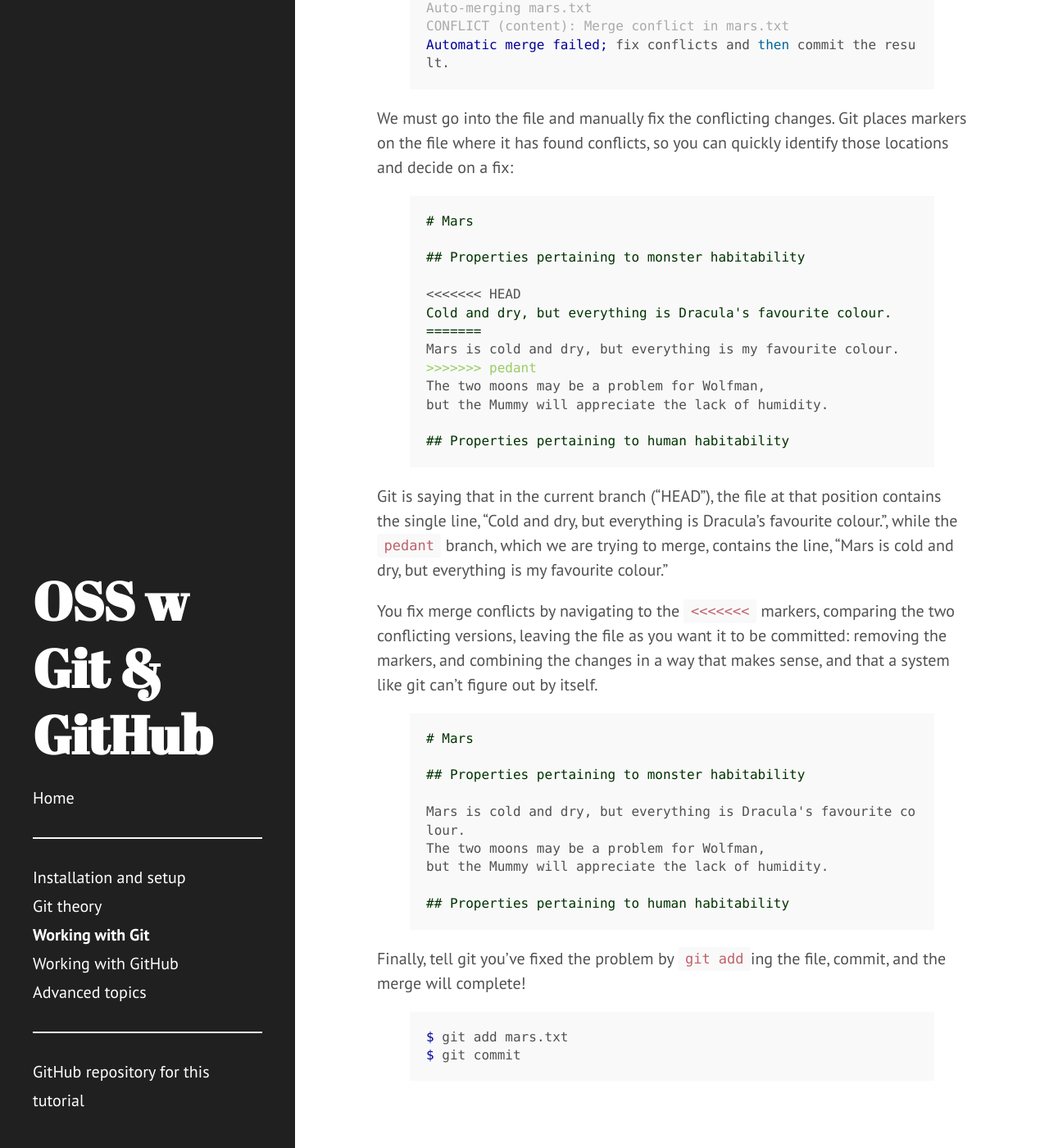
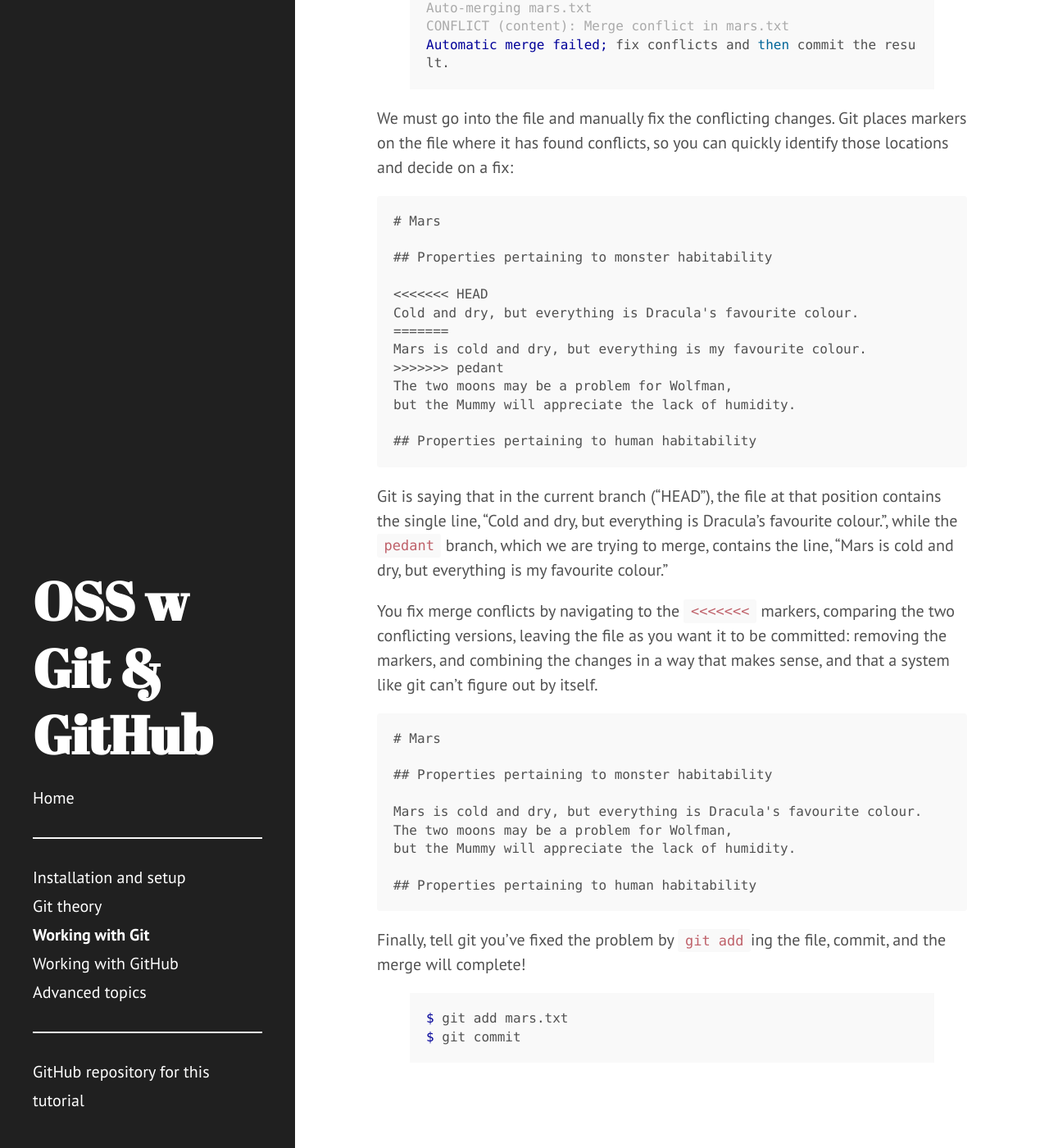
Before and after one commit to jni/git-tutorial, a Jekyll site: the page built from 2-working.md, in a window 1280 px wide and 1400 px high, scrolled down 12265 px. Shown: the whole window at 82% size. Built offline with Jekyll 4.4.1, drawn with Linux system fonts in a browser that asks for light colours; some of the changed text lies outside the part shown.

Commit message:
Fix markdown highlighting errors

```diff
--- a/2-working.md
+++ b/2-working.md
@@ -86,9 +86,9 @@ Mars.
 
 In your editor, type:
 
-{% highlight markdown %}
+~~~
 Cold and dry, but everything is my favourite colour.
-{% endhighlight %}
+~~~
 
 And save it to a file called `mars.txt` in the `planets` directory.
 
@@ -164,10 +164,10 @@ followed in the community:
 
 Add another line, to the file, so that it reads as follows:
 
-{% highlight markdown %}
+~~~
 Cold and dry, but everything is my favourite colour.
 The 2 moons may be a problem for Wolfman.
-{% endhighlight %}
+~~~
 
 As before, we can check the status:
 
@@ -215,11 +215,11 @@ $ git commit --all --message "Add concerns about effect of moons on Wolfman"
 
 Finally, let's add a line about the Mummy's preferences:
 
-{% highlight markdown %}
+~~~
 Cold and dry, but everything is my favourite colour.
 The 2 moons may be a problem for Wolfman,
 but the Mummy will appreciate the lack of humidity.
-{% endhighlight %}
+~~~
 
 (Note the comma at the end of the second line.)
 
@@ -359,7 +359,7 @@ computer!)
 
 Now let's change the style of the text to be a bit less robotic:
 
-{% highlight markdown %}
+~~~
 # Mars
 
 ## Properties pertaining to monster habitability
@@ -367,7 +367,7 @@ Now let's change the style of the text to be a bit less robotic:
 Cold and dry, but everything is my favourite colour.
 The 2 moons may be a problem for Wolfman,
 but the Mummy will appreciate the lack of humidity.
-{% endhighlight %}
+~~~
 
 Commit that change:
 
@@ -377,7 +377,7 @@ $ git commit -a -m "Add title and heading"
 
 ... and add a heading for human-focused concerns:
 
-{% highlight markdown %}
+~~~
 # Mars
 
 ## Properties pertaining to monster habitability
@@ -387,7 +387,7 @@ The 2 moons may be a problem for Wolfman,
 but the Mummy will appreciate the lack of humidity.
 
 ## Properties pertaining to human habitability
-{% endhighlight %}
+~~~
 
 Now commit, return to the master branch, and make some unrelated changes:
 
@@ -398,11 +398,11 @@ $ git checkout master
 
 Replace the number "2" with the word "two":
 
-{% highlight python %}
+~~~
 Cold and dry, but everything is my favourite colour.
 The two moons may be a problem for Wolfman,
 but the Mummy will appreciate the lack of humidity.
-{% endhighlight %}
+~~~
 
 And commit those changes:
 
@@ -420,7 +420,7 @@ $ git merge headings  # merge branch 'headings' into current branch ('master')
 
 Git automatically generates a log message and produces the merged file:
 
-{% highlight markdown %}
+~~~
 # Mars
 
 ## Properties pertaining to monster habitability
@@ -430,7 +430,7 @@ The two moons may be a problem for Wolfman,
 but the Mummy will appreciate the lack of humidity.
 
 ## Properties pertaining to human habitability
-{% endhighlight %}
+~~~
 
 Easy!
 
@@ -451,7 +451,7 @@ $ git checkout -b third-person
 (Use your `sprout` alias if you made one! I leave the "canonical form" here
 for those that haven't, or that mysteriously skipped the alias section.)
 
-{% highlight markdown %}
+~~~
 # Mars
 
 ## Properties pertaining to monster habitability
@@ -461,7 +461,7 @@ The two moons may be a problem for Wolfman,
 but the Mummy will appreciate the lack of humidity.
 
 ## Properties pertaining to human habitability
-{% endhighlight %}
+~~~
 
 Commit the change:
 
@@ -480,7 +480,7 @@ $ git checkout -b pedant
 
 And edit the file as follows:
 
-{% highlight markdown %}
+~~~
 # Mars
 
 ## Properties pertaining to monster habitability
@@ -490,7 +490,7 @@ The two moons may be a problem for Wolfman,
 but the Mummy will appreciate the lack of humidity.
 
 ## Properties pertaining to human habitability
-{% endhighlight %}
+~~~
 
 And commit our changes:
 
@@ -520,7 +520,7 @@ We must go into the file and manually fix the conflicting
 changes. Git places markers on the file where it has found conflicts,
 so you can quickly identify those locations and decide on a fix:
 
-{% highlight markdown %}
+~~~
 # Mars
 
 ## Properties pertaining to monster habitability
@@ -534,7 +534,7 @@ The two moons may be a problem for Wolfman,
 but the Mummy will appreciate the lack of humidity.
 
 ## Properties pertaining to human habitability
-{% endhighlight %}
+~~~
 
 Git is saying that in the current branch ("HEAD"), the file at that
 position contains the single line, "Cold and dry, but everything is
@@ -547,7 +547,7 @@ the two conflicting versions, leaving the file as you want it to be
 committed: removing the markers, and combining the changes in a way
 that makes sense, and that a system like git can't figure out by itself.
 
-{% highlight markdown %}
+~~~
 # Mars
 
 ## Properties pertaining to monster habitability
@@ -557,7 +557,7 @@ The two moons may be a problem for Wolfman,
 but the Mummy will appreciate the lack of humidity.
 
 ## Properties pertaining to human habitability
-{% endhighlight %}
+~~~
 
 Finally, tell git you've fixed the problem by `git add`ing the file,
 commit, and the merge will complete!
```
Also changed, not shown: other parts of 2-working.md (+1 -1 lines).
